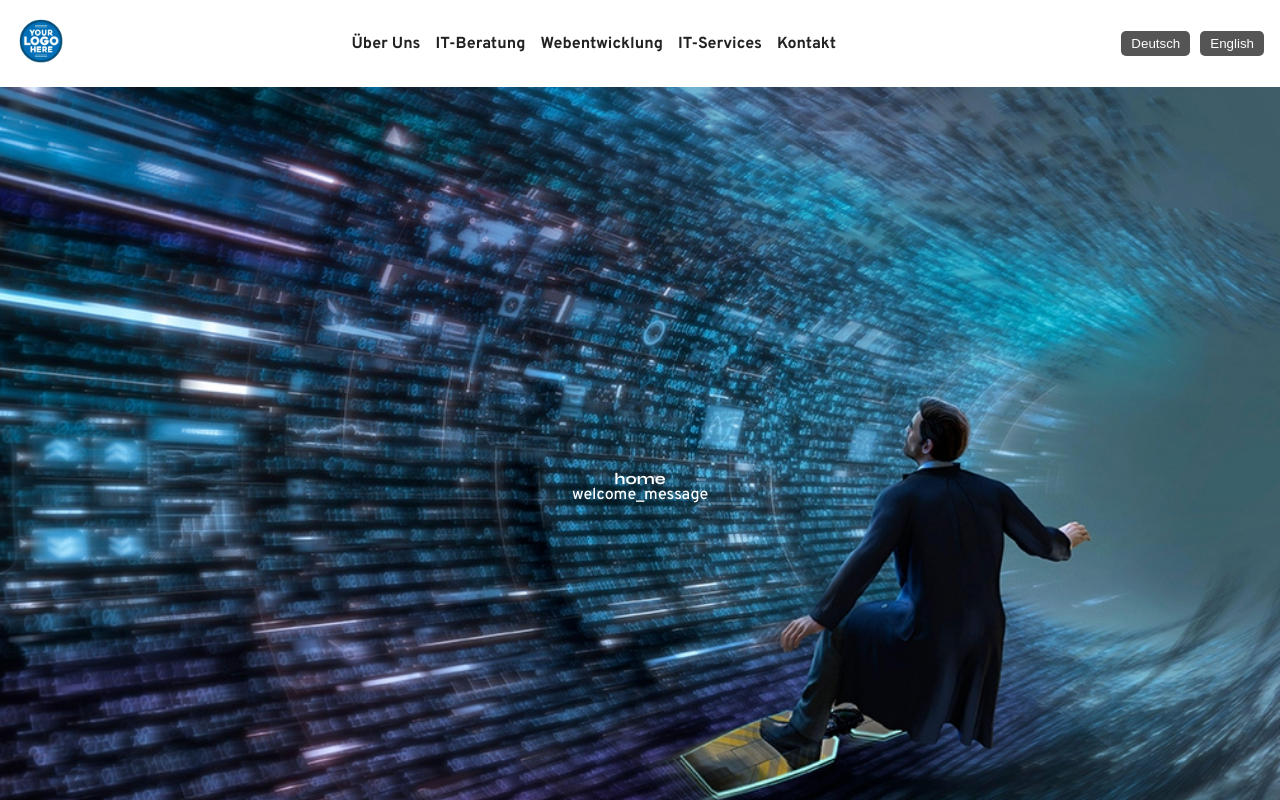
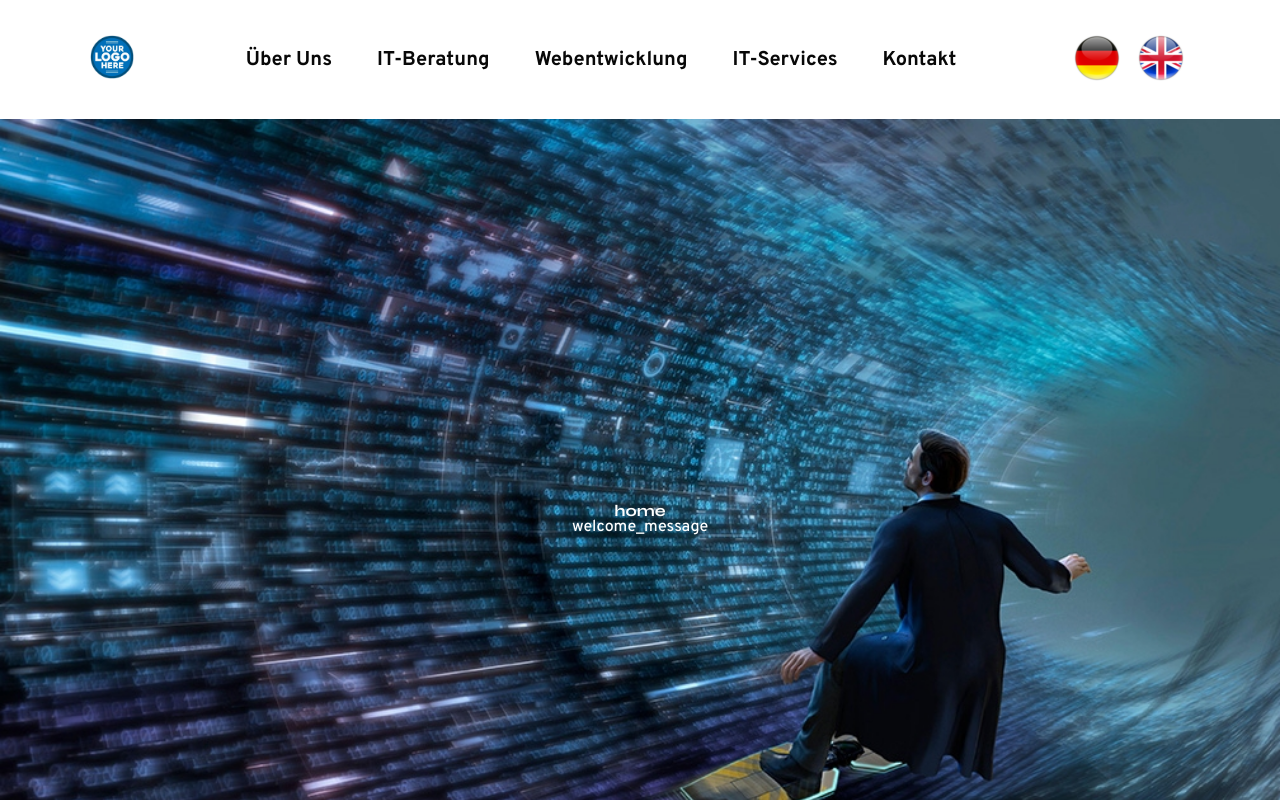
Before and after one commit to JavaEnergy/Cyborg, a React (Vite) app: page /de in a window 1280 px wide. Shown: the top 800 px of the page. Built offline with nearby package versions, Linux system fonts and the light colour scheme.

Commit message:
add hover effects and language icons

```diff
--- a/src/components/Header/Header.css
+++ b/src/components/Header/Header.css
@@ -1,89 +1,135 @@
 /* General Header Styles */
 .header {
-  width: 100%; /* Full width */
+  width: 100%;
   background-color: white;
   color: #222;
-  padding: 1rem;
+  padding: 2rem;
   display: flex;
-  justify-content: space-between; /* Spread items */
+  justify-content: space-around;
   align-items: center;
-  box-sizing: border-box; /* Include padding in width */
+  box-sizing: border-box;
   font-family: 'Overpass-black', sans-serif;
-  font-size: 18px;
+  font-size: 20px; /* Updated from 18px to 20px */
 }
 
-/* Logo Styles */
 .logo-container img {
   width: 50px;
   height: auto;
 }
 
-/* Main Navigation Styles */
-nav ul {
-  list-style: none;
-  display: flex;
-  gap: 15px;
-  margin: 0;
-  padding: 0;
+/* Reset Link Styles */
+nav a {
+  text-align: none; /* Remove underline */
+  position: relative;
+  transition: color 0.3s ease, text-decoration 0.3s ease;
+  text-decoration: none;
 }
 
-nav a {
-  color: #222;
-  text-decoration: none;
-  font-size: 16px;
+/* Default styles for main menu links */
+.main-menu > li > a {
+  color: #080808; /* Default text color */
+  font-weight: normal;
 }
 
-nav a:hover {
-  text-decoration: underline;
+/* Active styles for main menu links */
+.main-menu > li > a.active {
+  color: #D4B051;
+  font-weight: bold;
 }
 
-/* Dropdown Menu Styles */
-.main-menu .dropdown {
+/* Hover State for Main Menu Links (Including Active Links) */
+.main-menu > li > a:hover,
+.main-menu > li > a.active:hover,
+.dropdown.open > a {
+  color: #F0C040; /* Hover color for main menu links */
+}
+
+/* Default styles for sub-menu links */
+.submenu li a {
+  color: #555; /* Default sub-menu text color */
+ }
+
+/* Submenu Item Hover */
+.submenu li a:hover {
+  color: #D4B051; /* Hover color for sub-menu links */
+  font-weight: bold;
+}
+
+/* Main Menu Styles */
+.main-menu {
+  display: flex;
+  gap: 45px;
   position: relative;
 }
 
+/* Dropdown Container */
+.dropdown {
+  position: relative;
+}
+
+/* Submenu Styles */
 .submenu {
   display: none;
   position: absolute;
-  background-color: #f9f9f9;
+  background-color: white;
   border: 1px solid #ddd;
-  padding: 0.5rem;
-  margin-top: 5px;
-  list-style: none;
+  padding: 10px;
   min-width: 200px;
-  z-index: 100;
   box-shadow: 0px 4px 8px rgba(0, 0, 0, 0.1);
+  top: 100%;
+  left: 50%;
+  transform: translateX(-50%);
+  opacity: 0;
+  visibility: hidden;
+  border-radius: 15px;
 }
 
+/* Submenu Items Styling */
 .submenu li {
   padding: 0.5rem 1rem;
-  color: #222;
+  transition: background-color 0.3s ease;
 }
 
-.dropdown:hover .submenu {
+/* Show Submenu on Hover */
+.dropdown:hover .submenu,
+.dropdown.open .submenu {
   display: block;
+  opacity: 1;
+  visibility: visible;
+  transform: translateX(-50%) translateY(5px);
 }
 
 /* Language Switcher Styles */
 .language-switch {
   display: flex;
-  gap: 10px;
 }
 
-.language-switch button {
+/* .language-switch button {
   padding: 5px 10px;
   cursor: pointer;
   border: none;
   background-color: #555;
   color: white;
   border-radius: 5px;
+  transition: background-color 0.3s ease;
+  font-size: 18px;
+} */
+button {
+  background: none;
+border: none;
+  cursor: pointer;
+  padding: 0;
 }
 
-.language-switch button:hover {
+/* Hover Effect for Language Switcher */
+/* .language-switch button:hover {
   background-color: #333;
-}
+} */
 
-
+/* Active Language Button */
+/* .language-switch button.active {
+  background-color: #D4B051;
+} */
 
 /* Responsive Styles */
 @media (max-width: 768px) {
@@ -92,7 +138,7 @@ nav a:hover {
     align-items: flex-start;
   }
 
-  nav ul {
+  .main-menu {
     flex-direction: column;
     gap: 10px;
   }
--- a/src/components/Header/Header.jsx
+++ b/src/components/Header/Header.jsx
@@ -1,14 +1,14 @@
-// src/components/Header/Header.jsx
-import React from 'react';
-import { Link, useLocation, useNavigate } from 'react-router-dom';
+import React, { useState } from 'react';
+import { NavLink, useLocation, useNavigate } from 'react-router-dom';
 import { useTranslation } from 'react-i18next';
 import './Header.css';
-import logo from '../../assets/images/301963638_404276911813423_143320338695708279_n.png';
+import logo from '../../assets/images/301963638_404276911813423_143320338695708279_n.png'; // Adjust path as necessary
 
 const Header = () => {
   const { t, i18n } = useTranslation();
-  const { pathname } = useLocation();
+  const { pathname, hash } = useLocation();
   const navigate = useNavigate();
+  const [openDropdown, setOpenDropdown] = useState(null);
 
   const changeLanguage = (lng) => {
     const newPath = pathname.replace(/^\/(en|de)/, `/${lng}`);
@@ -22,6 +22,24 @@ const Header = () => {
     navigate(`/${currentLang}`, { replace: true });
   };
 
+  const toggleDropdown = (section) => {
+    setOpenDropdown(openDropdown === section ? null : section);
+  };
+
+  // Function to determine if the link is active
+  const isActiveLink = (link) => {
+    const [linkPathname, linkHash] = link.split('#');
+    const linkHashWithHash = linkHash ? '#' + linkHash : '';
+
+    if (linkHashWithHash) {
+      // For links with a hash, only active if both pathname and hash match
+      return pathname === linkPathname && hash === linkHashWithHash;
+    } else {
+      // For links without a hash, active if pathname matches
+      return pathname === linkPathname;
+    }
+  };
+
   return (
     <header className="header">
       <div className="logo-container" onClick={goToHome} style={{ cursor: 'pointer' }}>
@@ -31,112 +49,196 @@ const Header = () => {
       <nav>
         <ul className="main-menu">
           <li>
-            <Link to={`/${currentLang}/about-us`}>{t('menu.about_us')}</Link>
+            <NavLink
+              to={`/${currentLang}/about-us`}
+              className={isActiveLink(`/${currentLang}/about-us`) ? 'active' : ''}
+            >
+              {t('menu.about_us')}
+            </NavLink>
           </li>
 
-          <li className="dropdown">
-            <Link to={`/${currentLang}/it-consulting`} className="dropdown-link">
+          {/* IT Consulting Dropdown */}
+          <li
+            className={`dropdown ${openDropdown === 'it-consulting' ? 'open' : ''}`}
+            onMouseEnter={() => toggleDropdown('it-consulting')}
+            onMouseLeave={() => setOpenDropdown(null)}
+          >
+            <NavLink
+              to={`/${currentLang}/it-consulting`}
+              className={isActiveLink(`/${currentLang}/it-consulting`) ? 'active' : ''}
+              aria-haspopup="true"
+              aria-expanded={openDropdown === 'it-consulting'}
+            >
               {t('menu.it_consulting')}
-            </Link>
+            </NavLink>
             <ul className="submenu">
               <li>
-                <Link to={`/${currentLang}/it-consulting#from-idea-to-implementation`}>
+                <NavLink
+                  to={`/${currentLang}/it-consulting#from-idea-to-implementation`}
+                  className={isActiveLink(`/${currentLang}/it-consulting#from-idea-to-implementation`) ? 'active' : ''}
+                >
                   {t('it_consulting.from_idea_to_implementation')}
-                </Link>
+                </NavLink>
               </li>
               <li>
-                <Link to={`/${currentLang}/it-consulting#it-strategy`}>
+                <NavLink
+                  to={`/${currentLang}/it-consulting#it-strategy`}
+                  className={isActiveLink(`/${currentLang}/it-consulting#it-strategy`) ? 'active' : ''}
+                >
                   {t('it_consulting.it_strategy')}
-                </Link>
+                </NavLink>
               </li>
               <li>
-                <Link to={`/${currentLang}/it-consulting#software-consulting`}>
+                <NavLink
+                  to={`/${currentLang}/it-consulting#software-consulting`}
+                  className={isActiveLink(`/${currentLang}/it-consulting#software-consulting`) ? 'active' : ''}
+                >
                   {t('it_consulting.software_consulting')}
-                </Link>
+                </NavLink>
               </li>
               <li>
-                <Link to={`/${currentLang}/it-consulting#it-security`}>
+                <NavLink
+                  to={`/${currentLang}/it-consulting#it-security`}
+                  className={isActiveLink(`/${currentLang}/it-consulting#it-security`) ? 'active' : ''}
+ >
                   {t('it_consulting.it_security')}
-                </Link>
+                </NavLink>
               </li>
             </ul>
           </li>
 
-          <li className="dropdown">
-            <Link to={`/${currentLang}/web-development`} className="dropdown-link">
+          {/* Web Development Dropdown */}
+          <li
+            className={`dropdown ${openDropdown === 'web-development' ? 'open' : ''}`}
+            onMouseEnter={() => toggleDropdown('web-development')}
+            onMouseLeave={() => setOpenDropdown(null)}
+          >
+            <NavLink
+              to={`/${currentLang}/web-development`}
+              className={isActiveLink(`/${currentLang}/web-development`) ? 'active' : ''}
+              aria-haspopup="true"
+              aria-expanded={openDropdown === 'web-development'}
+            >
               {t('menu.web_development')}
-            </Link>
+            </NavLink>
             <ul className="submenu">
               <li>
-                <Link to={`/${currentLang}/web-development#wordpress`}>
+                <NavLink
+                  to={`/${currentLang}/web-development#wordpress`}
+                  className={isActiveLink(`/${currentLang}/web-development#wordpress`) ? 'active' : ''}
+                >
                   {t('web_development.wordpress')}
-                </Link>
+                </NavLink>
               </li>
               <li>
-                <Link to={`/${currentLang}/web-development#react-applications`}>
+                <NavLink
+                  to={`/${currentLang}/web-development#react-applications`}
+                  className={isActiveLink(`/${currentLang}/web-development#react-applications`) ? 'active' : ''}
+                >
                   {t('web_development.react_applications')}
-                </Link>
+                </NavLink>
               </li>
               <li>
-                <Link to={`/${currentLang}/web-development#angular-development`}>
+                <NavLink
+                  to={`/${currentLang}/web-development#angular-development`}
+                  className={isActiveLink(`/${currentLang}/web-development#angular-development`) ? 'active' : ''}
+                >
                   {t('web_development.angular_development')}
-                </Link>
+                </NavLink>
               </li>
               <li>
-                <Link to={`/${currentLang}/web-development#e-commerce`}>
+                <NavLink
+                  to={`/${currentLang}/web-development#e-commerce`}
+                  className={isActiveLink(`/${currentLang}/web-development#e-commerce`) ? 'active' : ''}
+                >
                   {t('web_development.e_commerce')}
-                </Link>
+                </NavLink>
               </li>
               <li>
-                <Link to={`/${currentLang}/web-development#custom-software`}>
+                <NavLink
+                  to={`/${currentLang}/web-development#custom-software`}
+                  className={isActiveLink(`/${currentLang}/web-development#custom-software`) ? 'active' : ''}
+                >
                   {t('web_development.custom_software')}
-                </Link>
+                </NavLink>
               </li>
               <li>
-                <Link to={`/${currentLang}/web-development#technologies-tools`}>
+                <NavLink
+                  to={`/${currentLang}/web-development#technologies-tools`}
+                  className={isActiveLink(`/${currentLang}/web-development#technologies-tools`) ? 'active' : ''}
+                >
                   {t('web_development.technologies_tools')}
-                </Link>
+                </NavLink>
               </li>
             </ul>
           </li>
 
-          <li className="dropdown">
-            <Link to={`/${currentLang}/it-services`} className="dropdown-link">
+          {/* IT Services Dropdown */}
+          <li
+            className={`dropdown ${openDropdown === 'it-services' ? 'open' : ''}`}
+            onMouseEnter={() => toggleDropdown('it-services')}
+            onMouseLeave={() => setOpenDropdown(null)}
+          >
+            <NavLink
+              to={`/${currentLang}/it-services`}
+              className={isActiveLink(`/${currentLang}/it-services`) ? 'active' : ''}
+              aria-haspopup="true"
+              aria-expanded={openDropdown === 'it-services'}
+            >
               {t('menu.it_services')}
-            </Link>
+            </NavLink>
             <ul className="submenu">
               <li>
-                <Link to={`/${currentLang}/it-services#full-service-it`}>
+                <NavLink
+                  to={`/${currentLang}/it-services#full-service-it`}
+                  className={isActiveLink(`/${currentLang}/it-services#full-service-it`) ? 'active' : ''}
+                >
                   {t('it_services.full_service_it')}
-                </Link>
+                </NavLink>
               </li>
               <li>
-                <Link to={`/${currentLang}/it-services#server-management`}>
+                <NavLink
+                  to={`/${currentLang}/it-services#server-management`}
+                  className={isActiveLink(`/${currentLang}/it-services#server-management`) ? 'active' : ''}
+                >
                   {t('it_services.server_management')}
-                </Link>
+                </NavLink>
               </li>
               <li>
-                <Link to={`/${currentLang}/it-services#cloud-backup`}>
+                <NavLink
+                  to={`/${currentLang}/it-services#cloud-backup`}
+                  className={isActiveLink(`/${currentLang}/it-services#cloud-backup`) ? 'active' : ''}
+                >
                   {t('it_services.cloud_backup')}
-                </Link>
+                </NavLink>
               </li>
               <li>
-                <Link to={`/${currentLang}/it-services#user-support`}>
+                <NavLink
+                  to={`/${currentLang}/it-services#user-support`}
+                  className={isActiveLink(`/${currentLang}/it-services#user-support`) ? 'active' : ''}
+                >
                   {t('it_services.user_support')}
-                </Link>
+                </NavLink>
               </li>
             </ul>
           </li>
 
           <li>
-            <Link to={`/${currentLang}/contact-us`}>{t('menu.contact_us')}</Link>
+            <NavLink
+              to={`/${currentLang}/contact-us`}
+              className={isActiveLink(`/${currentLang}/contact-us`) ? 'active' : ''}
+            >
+              {t('menu.contact_us')}
+            </NavLink>
           </li>
         </ul>
       </nav>
 
       <div className="language-switch">
-        <button onClick={() => changeLanguage('de')}>Deutsch</button>
-        <button onClick={() => changeLanguage('en')}>English</button>
+      <button className={currentLang === 'de' ? 'active' : ''} onClick={() => changeLanguage('de')}>
+  <img src="/src/assets/images/germany_round_icon_64 (1).png" alt="German Flag" />
+  </button>
+   <button className={currentLang === 'en' ? 'active' : ''} onClick={() => changeLanguage('en')}><img src="/src/assets/images/united_kingdom_round_icon_64.png" alt="UK Flag" /></button>
       </div>
     </header>
   );
--- a/src/locales/de/translation.json
+++ b/src/locales/de/translation.json
@@ -6,6 +6,8 @@
     "it_services": "IT-Services",
     "contact_us": "Kontakt"
   },
+  "footer_copyright": "All rights reserved.",
+
   "it_consulting": {
     "it_consulting": "IT-Beratung",
     "from_idea_to_implementation": "Von der Idee zur Umsetzung",
--- a/src/locales/en/translation.json
+++ b/src/locales/en/translation.json
@@ -6,6 +6,8 @@
     "it_services": "IT Services",
     "contact_us": "Contact Us"
   },
+  "footer_copyright": "All rights reserved.",
+
   "it_consulting": {
     "it_consulting": "IT Consulting",
     "from_idea_to_implementation": "From Idea to Implementation",
```
Also changed, not shown: src/assets/images/germany_round_icon_64 (1).png (added), src/assets/images/united_kingdom_round_icon_64.png (added).
